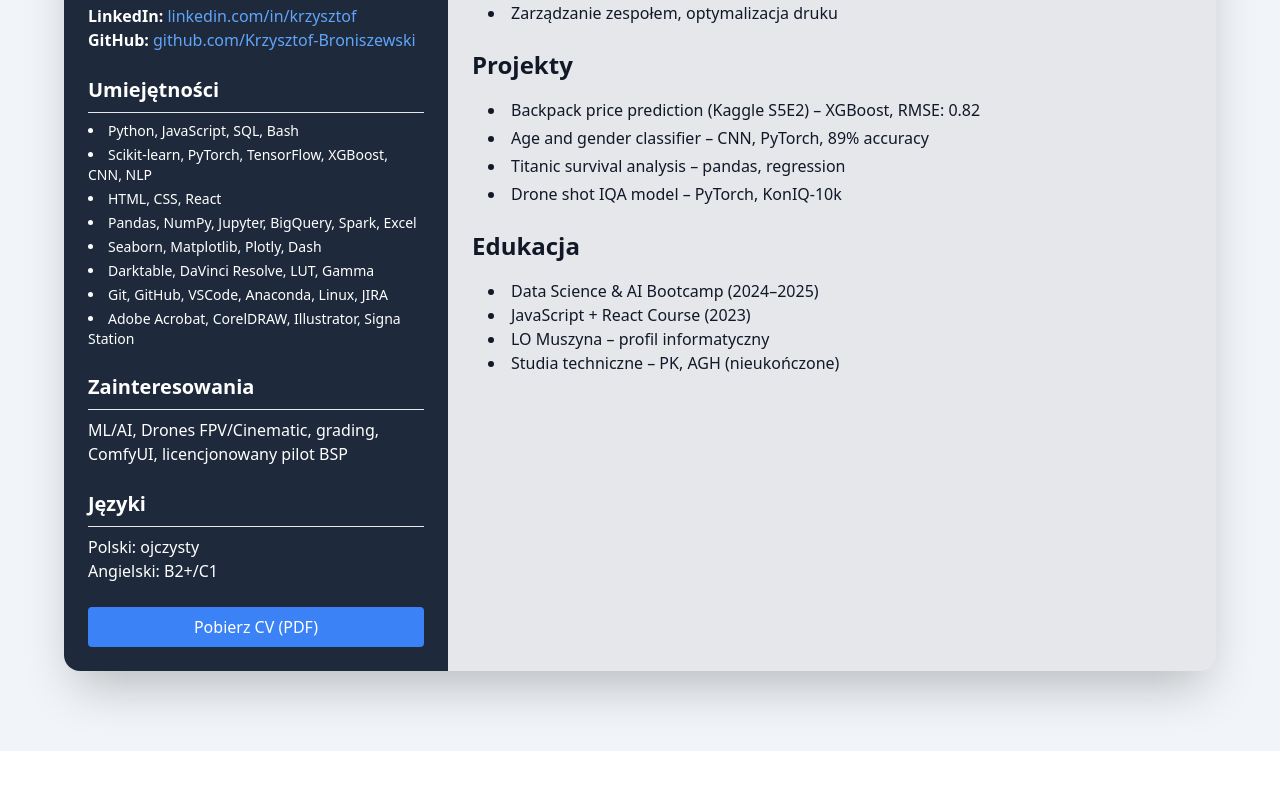
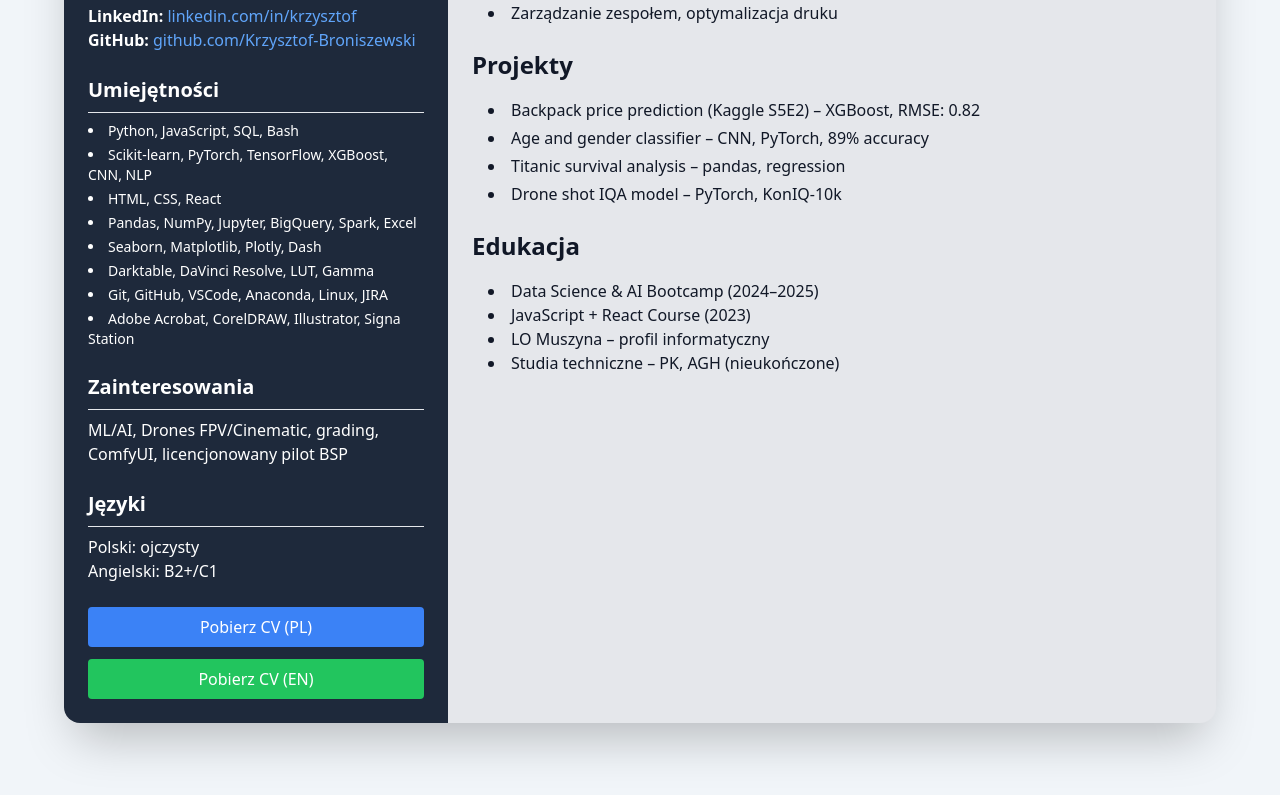
Before and after one commit to Krzysztof-Broniszewski/krzysztof-cv, a React (Vite) app: page / in a window 1280 px wide. Shown: the part 665-1460 px from the top of the page. Before the commit the page ends 1416 px from the top, so only its background shows below. Built offline with nearby package versions, Linux system fonts and the light colour scheme.

Commit message:
CV link repair

```diff
--- a/src/App.jsx
+++ b/src/App.jsx
@@ -73,13 +73,27 @@ function App() {
             <p>{language === "pl" ? "Angielski: B2+/C1" : "English: B2+/C1"}</p>
           </section>
 
-          <a
-            href="/Cv%20Krzysztof%20Ds%20(1).pdf"
-            download
-            className="block mt-6 bg-blue-500 hover:bg-blue-600 text-white py-2 px-4 rounded text-center"
-          >
-            {language === "pl" ? "Pobierz CV (PDF)" : "Download CV (PDF)"}
-          </a>
+          {/* Linki do CV */}
+          <div className="mt-6 space-y-3">
+            <a
+              href={`${import.meta.env.BASE_URL}CV_Krzysztof_Broniszewski_PL.pdf`}
+              download
+              rel="noopener"
+              className="block bg-blue-500 hover:bg-blue-600 text-white py-2 px-4 rounded text-center"
+            >
+              {language === "pl" ? "Pobierz CV (PL)" : "Download CV (PL)"}
+            </a>
+
+            <a
+              href={`${import.meta.env.BASE_URL}CV_Krzysztof_Broniszewski_EN.pdf`}
+              download
+              rel="noopener"
+              className="block bg-green-500 hover:bg-green-600 text-white py-2 px-4 rounded text-center"
+            >
+              {language === "pl" ? "Pobierz CV (EN)" : "Download CV (EN)"}
+            </a>
+          </div>
+
         </aside>
 
         {/* Prawa kolumna */}
```
Also changed, not shown: 1 other file (tests, documents, lock files or other folders).
